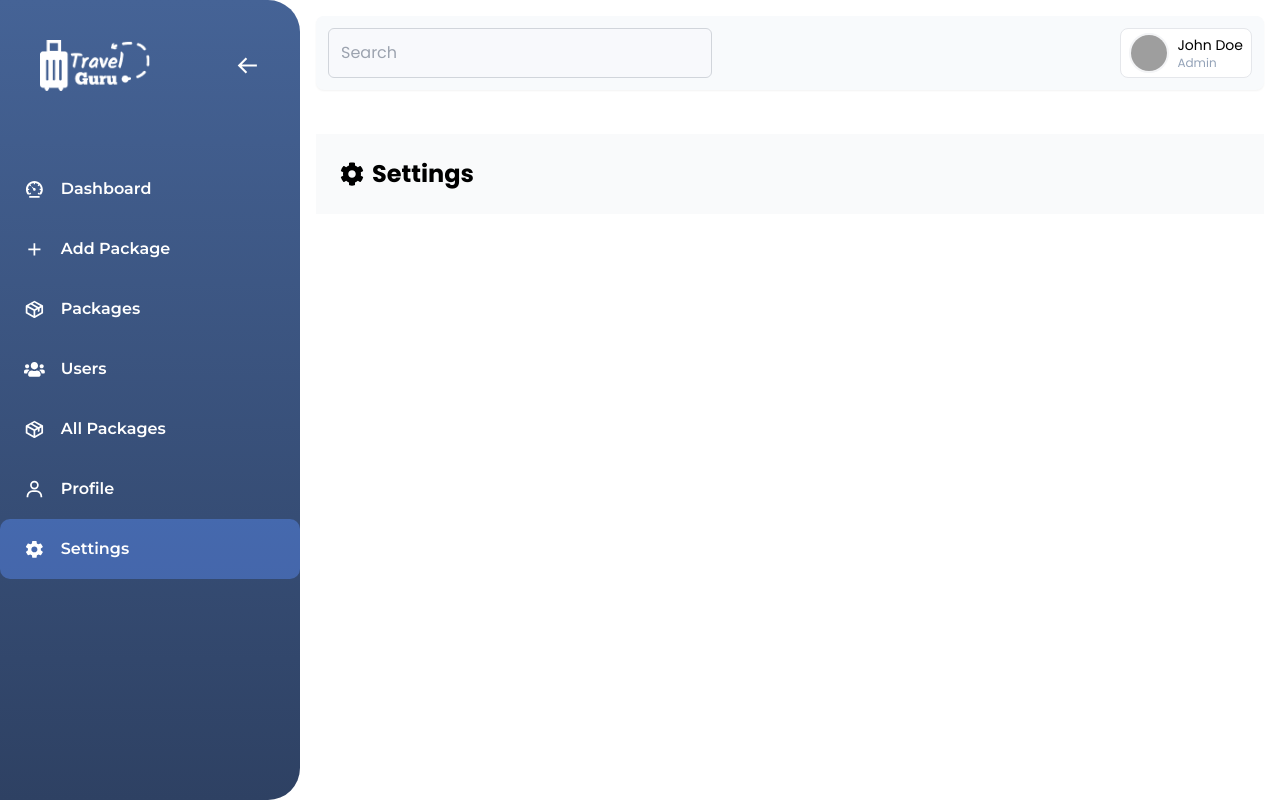
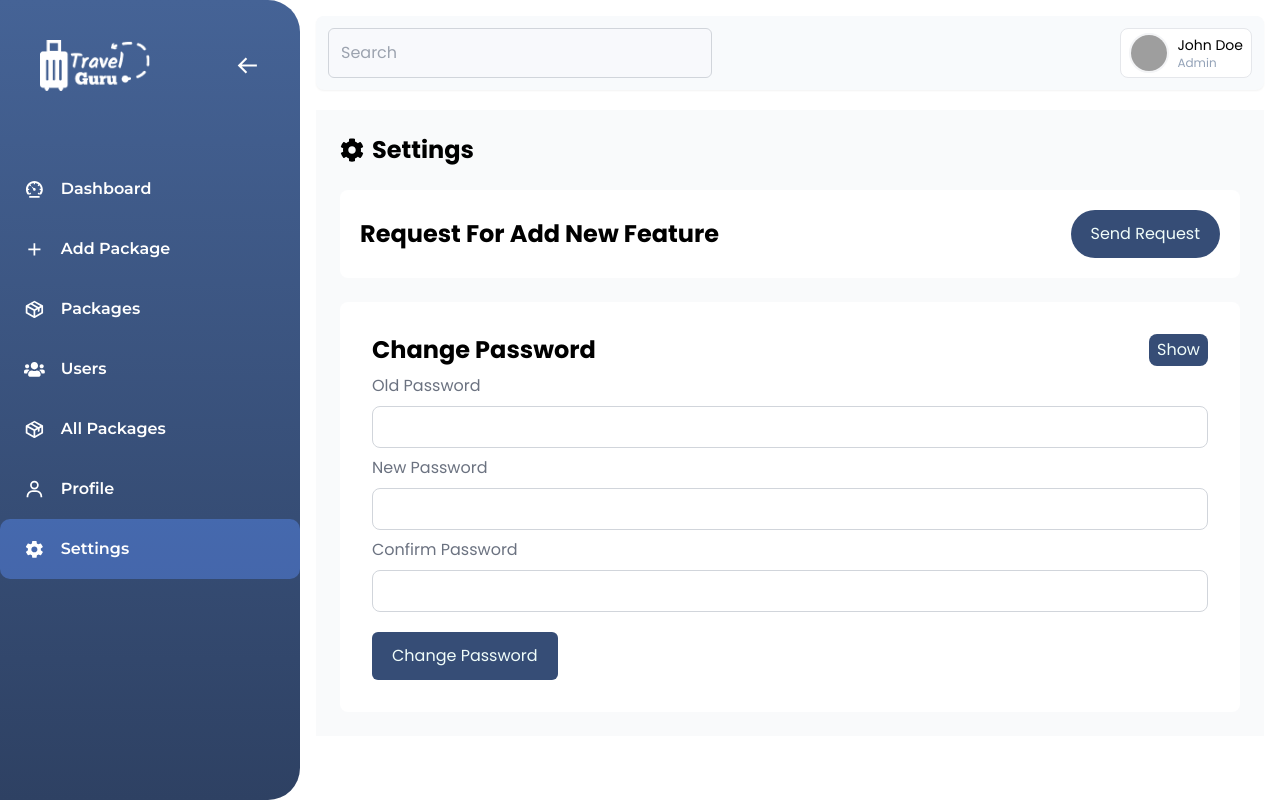
Before and after one commit to sixavengers/travel-agency-client, a React (Create React App) app: page /dashboard/settings in a window 1280 px wide. Built offline with nearby package versions, Linux system fonts and the light colour scheme; grey boxes are pictures that could not be loaded.

Commit message:
done all the existing route design

```diff
--- a/src/pages/Dashboard/Settings/Settings.tsx
+++ b/src/pages/Dashboard/Settings/Settings.tsx
@@ -5,11 +5,75 @@ type Props = {};
 const Settings = (props: Props) => {
   return (
     <div>
-      <div className="my-6 p-6 bg-gray-50">
+      <div className="my-0 p-6 bg-gray-50">
         <div className="title flex items-center justify-between">
           <h1 className="text-2xl font-bold flex items-center gap-2">
             <FaCog /> Settings
           </h1>
+        </div>
+
+        <div className="mt-6 bg-white p-5 rounded-lg flex items-center justify-between ">
+          <h3 className="text-2xl font-bold">Request For Add New Feature</h3>
+          <button className="bg-[#364D76] text-teal-50 p-3 rounded-full px-5 capitalize">
+            send request
+          </button>
+        </div>
+
+        {/* change password */}
+        <div className="mt-6 bg-white p-8 rounded-lg">
+          <div className="flex items-center justify-between">
+            <h3 className="text-2xl font-bold">Change Password</h3>
+            <button className="bg-[#364D76] rounded-lg text-teal-50 p-1 px-2 capitalize">
+              Show
+            </button>
+          </div>
+          <div className="mt-2">
+            <label
+              htmlFor="oldPassword"
+              className="block text-gray-500 font-medium"
+            >
+              Old Password
+            </label>
+            <input
+              type="password"
+              name="oldPassword"
+              id="oldPassword"
+              className="w-full border outline-none border-gray-300 p-2 rounded-lg mt-2"
+            />
+          </div>
+          <div className="mt-2">
+            <label
+              htmlFor="newPassword"
+              className="block text-gray-500 font-medium"
+            >
+              New Password
+            </label>
+            <input
+              type="password"
+              name="newPassword"
+              id="newPassword"
+              className="w-full border outline-none border-gray-300 p-2 rounded-lg mt-2"
+            />
+          </div>
+          <div className="mt-2">
+            <label
+              htmlFor="confirmPassword"
+              className="block text-gray-500 font-medium"
+            >
+              Confirm Password
+            </label>
+            <input
+              type="password"
+              name="confirmPassword"
+              id="confirmPassword"
+              className="w-full border outline-none border-gray-300 p-2 rounded-lg mt-2"
+            />
+          </div>
+          <div className="mt-5">
+            <button className="bg-[#364D76] text-teal-50 p-3 rounded-md px-5 capitalize">
+              Change Password
+            </button>
+          </div>
         </div>
       </div>
     </div>
```
